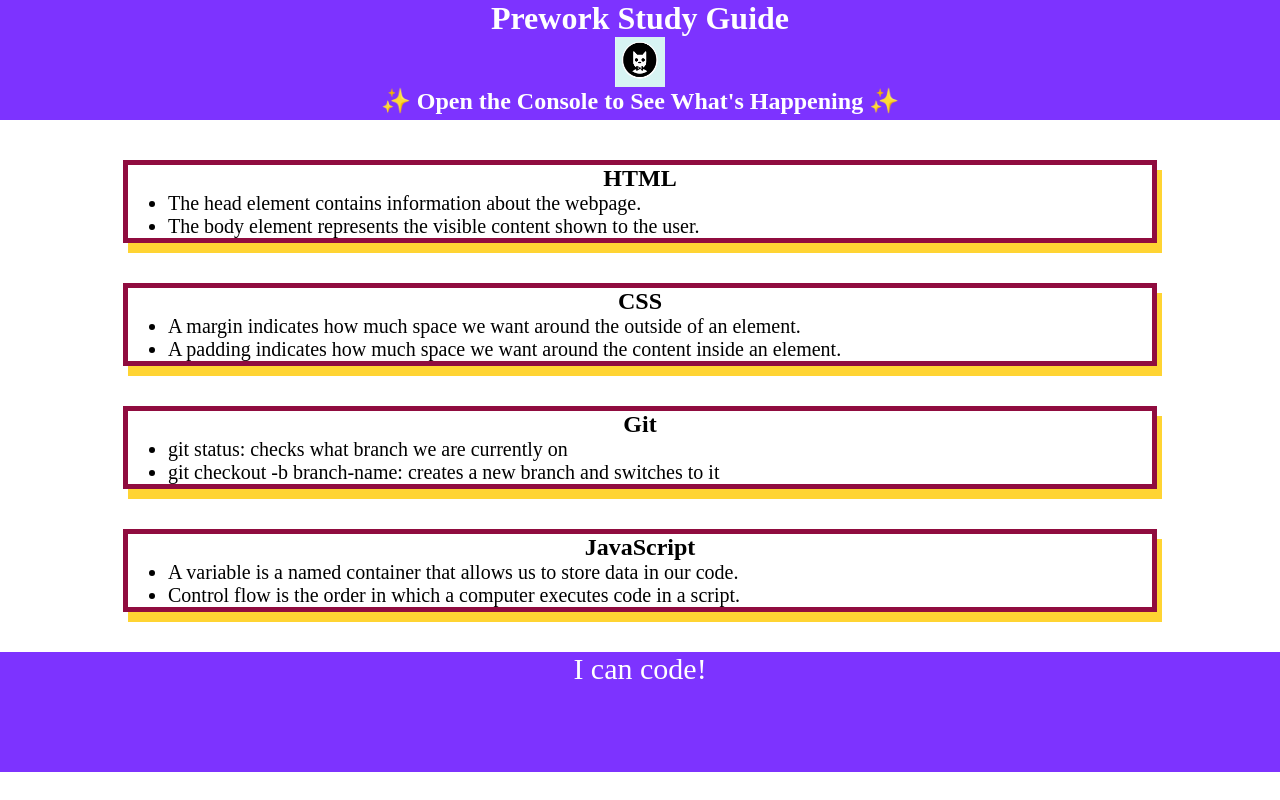
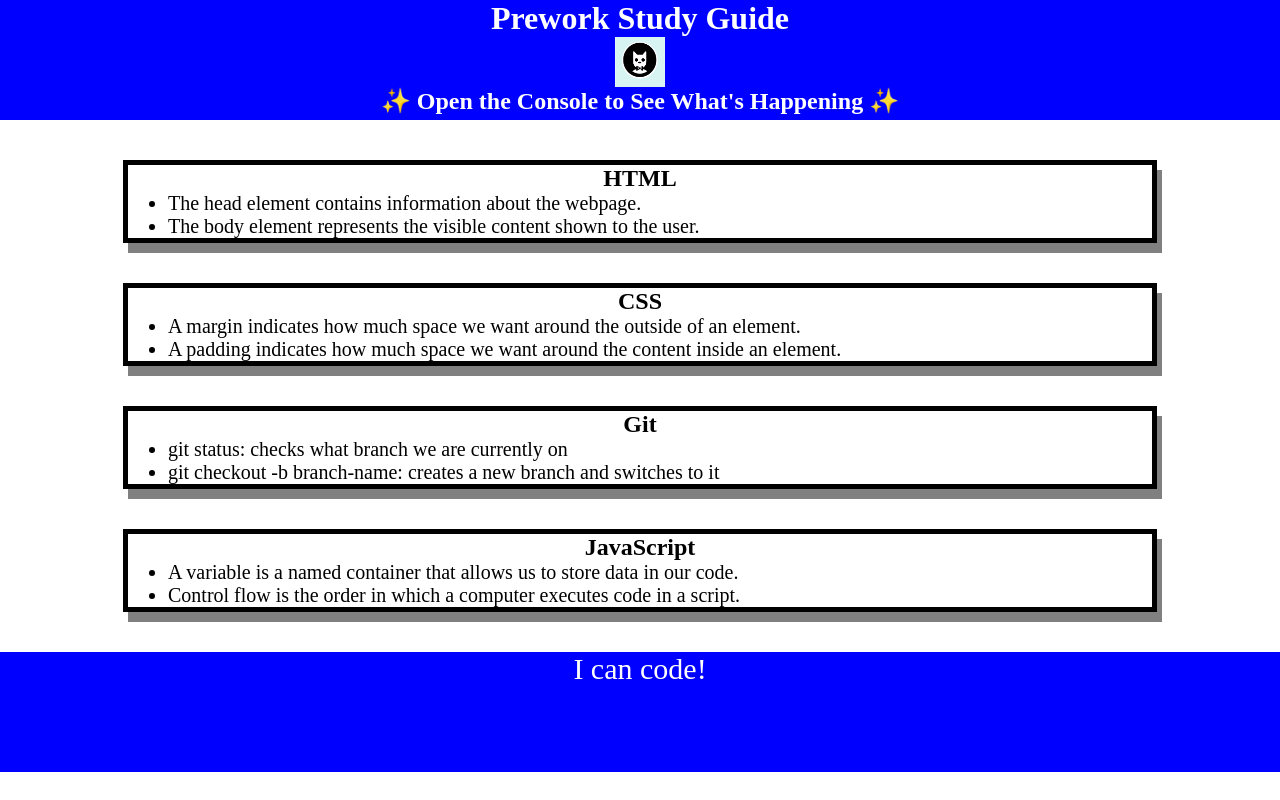
Before and after one commit to pforster-sky/prework-study-guide, a plain HTML site: page index.html in a window 1280 px wide. Drawn offline with Linux system fonts and the light colour scheme.

Commit message:
revert css

```diff
--- a/assets/style.css
+++ b/assets/style.css
@@ -7,7 +7,7 @@
    footer {
     width: 100%;
     height: 120px;
-    background-color: #7D33FF;
+    background-color: blue;
     color: white;
    }
 
@@ -37,6 +37,6 @@
    .card {
     width: 80%;
     margin: 40px auto;
-    border: 5px solid #900C3F;
-    box-shadow: 5px 10px #FFD433;
+    border: 5px solid black;
+    box-shadow: 5px 10px gray;
   }
```
